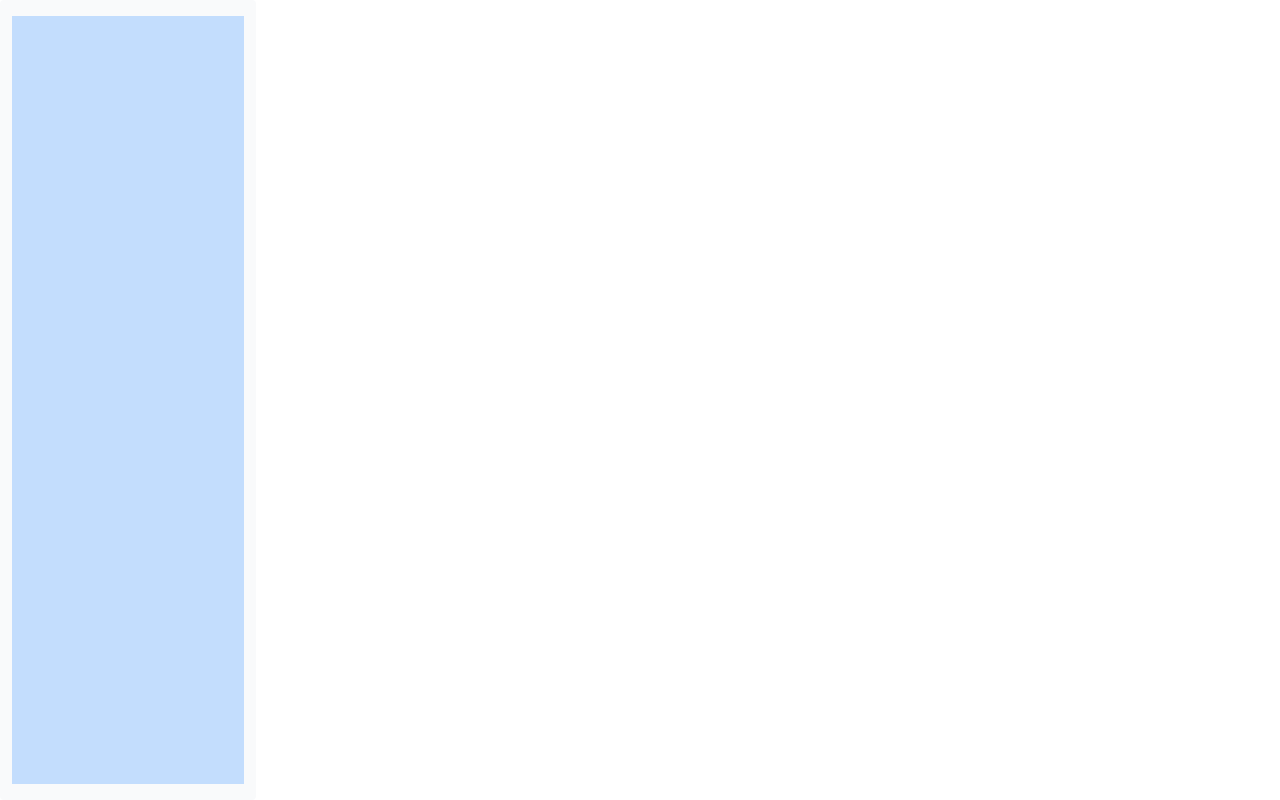
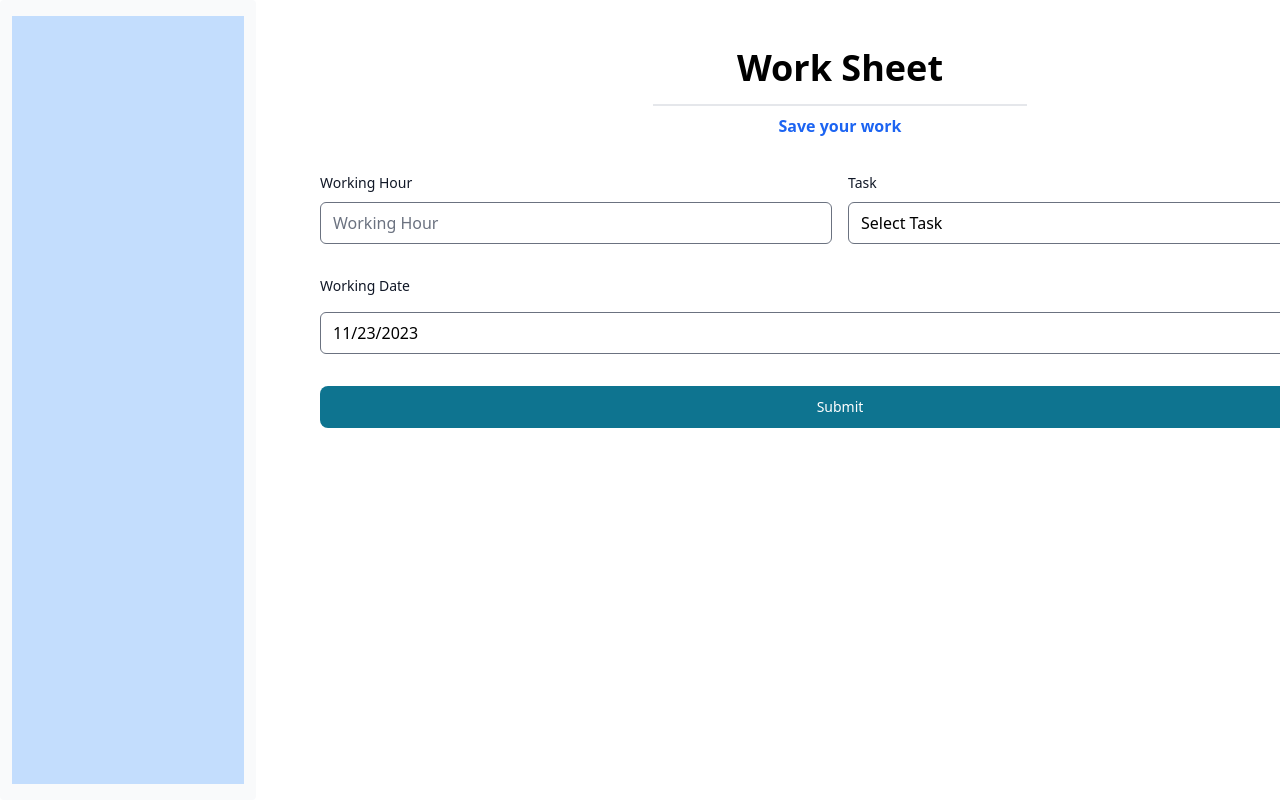
Before and after one commit to Orchizakia00/team-tracker-client, a React (Vite) app: page /dashboard/work-sheet in a window 1280 px wide. Shown: the top 800 px of the page. Built offline with nearby package versions, Linux system fonts and the light colour scheme; no server answers; sample sign-in values are in the browser's storage.

Commit message:
work sheet page created and works saved to the db

```diff
--- a/package.json
+++ b/package.json
@@ -24,6 +24,7 @@
     "match-sorter": "^6.3.1",
     "react": "^18.2.0",
     "react-awesome-slider": "^4.1.0",
+    "react-datepicker": "^4.23.0",
     "react-dom": "^18.2.0",
     "react-helmet-async": "^2.0.1",
     "react-hot-toast": "^2.4.1",
--- a/src/Pages/Dashboard/EmployeePages/WorkSheet.jsx
+++ b/src/Pages/Dashboard/EmployeePages/WorkSheet.jsx
@@ -1,9 +1,74 @@
-
+import { Button, Label } from "flowbite-react";
+import { useState } from "react";
+import DatePicker from "react-datepicker";
+import "react-datepicker/dist/react-datepicker.css";
+import SectionTitle from "../../../Components/Shared/SectionTitle";
+import useAxiosPublic from "../../../Hooks/useAxiosPublic";
+import toast from "react-hot-toast";
 
 const WorkSheet = () => {
+    const [startDate, setStartDate] = useState(new Date());
+    const axiosPublic = useAxiosPublic();
+
+    const handleSubmit = (e) => {
+        e.preventDefault();
+
+        const form = e.target;
+        const hour = form.hour.value;
+        const task = form.task.value;
+        const date = form.date.value;
+
+        const workDetails = {
+            hour,
+            task,
+            date
+        }
+        console.log(workDetails);
+
+        axiosPublic.post('/works', workDetails)
+            .then(res => {
+                console.log(res.data);
+                if (res.data.insertedId) {
+                    toast.success('Work details saved successfully!')
+                }
+            })
+    }
+
     return (
         <div>
-
+            <SectionTitle heading={'Work Sheet'} subHeading={'Save your work'}></SectionTitle>
+            <form onSubmit={handleSubmit} className="flex w-full mx-auto flex-col gap-4 px-10 rounded-md">
+                <div className="flex justify-between gap-4 mb-4">
+                    <div className="flex-1">
+                        <div className="mb-2 block">
+                            <Label htmlFor="name" value="Working Hour" />
+                        </div>
+                        <input className="w-full rounded-md" id="hour" name="hour" type="number" placeholder="Working Hour" required />
+                    </div>
+                    <div className="flex-1">
+                        <div className="mb-2 block">
+                            <Label htmlFor="photo" value="Task" />
+                        </div>
+                        <select name="task" defaultValue="default"
+                            className="w-full rounded-md">
+                            <option disabled value="default">Select Task</option>
+                            <option value="sales">Sales</option>
+                            <option value="support">Support</option>
+                            <option value="paper">Paper Work</option>
+                            <option value="content">Content</option>
+                        </select>
+                    </div>
+                </div>
+                {/* <div>
+                    <div className="mb-2 block">
+                        <Label htmlFor="email1" value="Date" />
+                    </div>
+                    <TextInput id="date" name="date" type="date" placeholder="Date" required />
+                </div> */}
+                <Label htmlFor="name" value="Working Date" />
+                <DatePicker className="w-full rounded-md mb-4" name="date" selected={startDate} onChange={(date) => setStartDate(date)} />
+                <Button type="submit">Submit</Button>
+            </form>
         </div>
     );
 };
--- a/src/Pages/Dashboard/HrPages/EmployeeList.jsx
+++ b/src/Pages/Dashboard/HrPages/EmployeeList.jsx
@@ -1,9 +1,23 @@
+import { useEffect } from "react";
+import SectionTitle from "../../../Components/Shared/SectionTitle";
 
 
 const EmployeeList = () => {
+
+    // const [users, setUsers] = useState([]);
+
+    useEffect(() => {
+        fetch('http://localhost:5000/users')
+        .then(res => res.json())
+        .then(data => {
+            console.log(data);
+        })
+    },[])
+
     return (
         <div>
-            coming soon
+            <SectionTitle heading={'Employee List'}/>
+
         </div>
     );
 };
--- a/src/Routes/Router.jsx
+++ b/src/Routes/Router.jsx
@@ -37,6 +37,7 @@ const router = createBrowserRouter([
             {
                 path: 'employee-list',
                 element: <EmployeeList />,
+                loader: () => fetch('http://localhost:5000/users')
             },
             {
                 path: 'employee-details',
```
Also changed, not shown: 1 other file (tests, documents, lock files or other folders).
